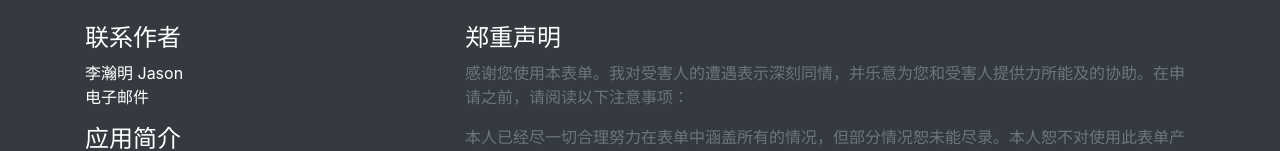
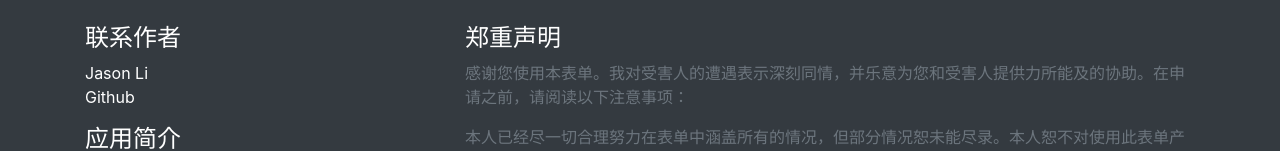
Before and after one commit to tuchang/selfProtectionOrder, a plain HTML site: page index.html in a window 1280 px wide. Both pictures are taken after a click on the button "Toggle navigation". Shown: the top 151 px of the page. Drawn offline with nearby package versions, Linux system fonts and the light colour scheme.

Commit message:
Remove Mailbox

```diff
--- a/index.html
+++ b/index.html
@@ -17,8 +17,8 @@
                     <div class="col-sm-4 py-4">
                     <h4 class="text-white">联系作者</h4>
                         <ul class="list-unstyled">
-                            <li><a href="" class="text-white">李瀚明 Jason</a></li>
-                            <li><a href="mailto:jason@hanming.li" class="text-white">电子邮件</a></li>
+                            <li><a href="" class="text-white">Jason Li</a></li>
+                            <li><a href="https://github.com/DaZui/selfProtectionOrder" class="text-white">Github</a></li>
                         </ul>
                         <h4 class="text-white">应用简介</h4>
                         <p class="text-muted">软件可协助您快速填写申请《中华人民共和国反家庭暴力法》下《人身安全保护令》的申请，并根据位置指引您最近的申请提交地点。</p>
@@ -242,7 +242,6 @@
                     </div>
                 </form>
             </div>
-            <!-- <div class="panel-footer"><p class="float-right"><a href="#block-{{$value.title}}">回到标题</a><a href="#">回到顶端</a></p></div> -->
         </div>
         {{/each}}
     </script>
```
